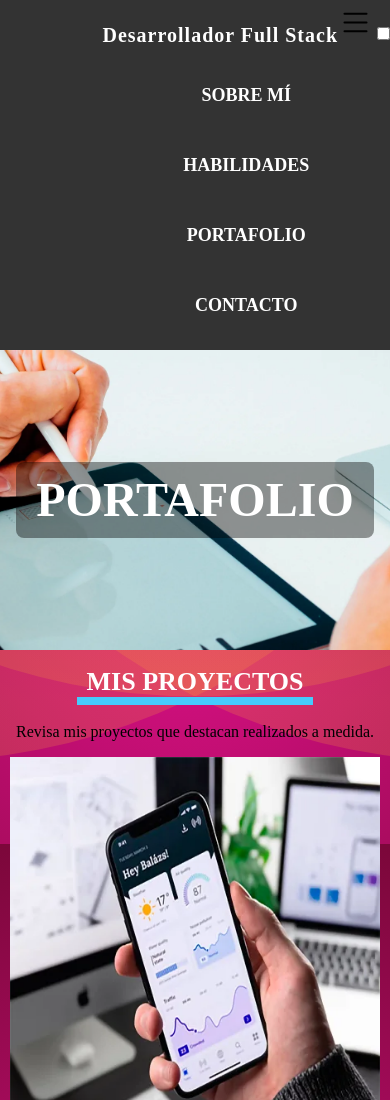
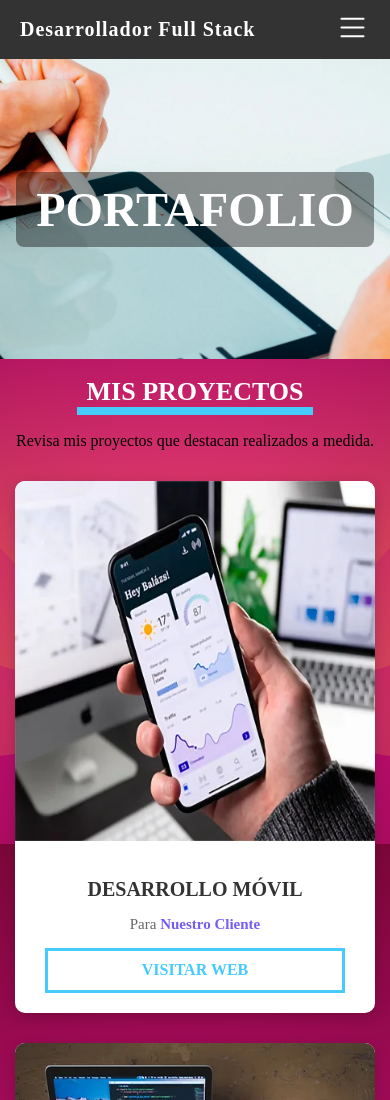
Before and after one commit to JhonyRamos/portafolioramos, a plain HTML site: page portafolio.html in a window 390 px wide. Shown: the top 1100 px of the page. Drawn offline with nearby package versions, Linux system fonts and the light colour scheme.

Commit message:
update css

```diff
--- a/CSS/ESTILOS.CSS
+++ b/CSS/ESTILOS.CSS
@@ -22,62 +22,76 @@ body {
 
 .header-wrapper {
   max-width: 1200px;
-  margin-left: auto;
-  margin-right: auto;
-  padding-top: 5px;
-  padding-bottom: 5px;
-  overflow: hidden;
+  margin: 0 auto;
+  padding: 10px 20px;
 }
 
+/* Navegación general */
+.header-menu {
+  display: flex;
+  align-items: center;
+  justify-content: space-between;
+  flex-wrap: wrap;
+}
+
+/* Logo */
 .header-logo {
-  float: left;
-  height: 60px;
   display: flex;
   align-items: center;
 }
 
 .logo-link {
-  font-size: 1.25rem; /* equivalente a text-xl */
-  font-weight: bold; /* Negrita */
-  letter-spacing: 0.05em; /* equivalente a tracking-wider */
-  color: white;
-  text-decoration: none; /* Sin subrayado */
+  font-size: 1.25rem;
+  font-weight: bold;
+  color: #fff;
+  text-decoration: none;
+  letter-spacing: 0.05em;
 }
 
 .logo-link:hover {
-  color: #00bfff; /* Azul claro en hover */
+  color: #00bfff;
 }
 
-.header-menu {
-  float: right;
+/* Menú hamburguesa */
+.labe_hamburguesa {
+  display: none;
+  cursor: pointer;
 }
 
+.list_icon {
+  color: white;
+}
+
+/* Oculta el checkbox */
+.menu_hamburguesa {
+  display: none;
+}
+
+/* Lista del menú */
 .header-menu-wrapper {
+  display: flex;
+  gap: 20px;
+  list-style: none;
   margin: 0;
   padding: 0;
-  list-style: none;
-  font-size: 0;
 }
 
 .header-menu-item {
-  display: inline-block;
   font-size: 18px;
 }
 
 .header-menu-link {
-  height: 60px;
-  display: inline-block;
-  padding-left: 10px;
-  padding-right: 10px;
+  color: #fff;
+  text-decoration: none;
   text-transform: uppercase;
-  line-height: 60px;
-  color: #ffffff;
-  text-decoration: none;
   font-weight: 700;
+  padding: 10px;
+  transition: background 0.3s;
 }
 
 .header-menu-link:hover {
-  background-color: rgba(0, 0, 0, 0.3);
+  background-color: rgba(255, 255, 255, 0.1);
+  border-radius: 5px;
 }
 
 /* ====================
@@ -359,36 +373,54 @@ body {
   margin-left: auto;
   margin-right: auto;
   text-align: center;
+  padding: 20px 0; /* Añadir padding vertical para separación */
 }
 
 .works-item {
   display: inline-block;
-  width: 31%;
+  width: 31%; /* Para 3 columnas en desktop */
   margin-left: 1%;
   margin-right: 1%;
   background: #ffffff;
   margin-top: 10px;
   text-align: left;
+  vertical-align: top; /* Asegura que los items se alineen en la parte superior */
+  border-radius: 8px; /* Para el efecto de tarjeta */
+  box-shadow: 0 2px 8px rgba(0, 0, 0, 0.1); /* Sombra para el efecto de tarjeta */
+  overflow: hidden; /* Importante para las imágenes */
 }
 
 .works-item-img {
   width: 100%;
+  height: auto; /* Asegura que la altura se ajuste manteniendo la proporción */
+  display: block; /* Elimina espacio extra debajo de la imagen */
+  border-radius: 8px 8px 0 0; /* Esquinas superiores redondeadas */
 }
 
 .works-item-description {
   padding: 10px;
+  padding-bottom: 20px; /* Más padding en la parte inferior para el botón */
 }
+
 .works-item-description .btn-blue {
   display: block;
+  width: calc(100% - 20px); /* Ajusta el ancho para el padding interno */
+  margin: 15px auto 0; /* Centra el botón y da espacio */
+  padding: 10px 0; /* Ajusta el padding del botón */
+  font-size: 16px; /* Ajusta el tamaño de fuente del botón */
 }
+
 .work-item-title {
   font-size: 18px;
   text-transform: uppercase;
   color: #333;
+  margin-bottom: 5px; /* Espacio entre título y cliente */
 }
 
 .work-item-client {
   font-size: 18px;
+  margin-bottom: 10px; /* Espacio entre cliente y contenido */
+  color: #555; /* Color más suave */
 }
 
 .work-item-client a {
@@ -397,7 +429,101 @@ body {
   color: #765bf6;
 }
 
-/**/
+@media (max-width: 768px) {
+  /* ========== HEADER RESPONSIVE (Menú hamburguesa) ========== */
+  .labe_hamburguesa {
+    display: block;
+  }
+
+  .header-menu-wrapper {
+    flex-direction: column;
+    width: 100%;
+    display: none;
+    margin-top: 10px;
+  }
+
+  .menu_hamburguesa:checked + .header-menu-wrapper {
+    display: flex;
+  }
+
+  .header-menu-link {
+    padding: 15px;
+  }
+
+  /* ========== PORTAFOLIO RESPONSIVE ========== */
+  .works-wrapper {
+    padding: 0 15px;
+    display: flex;
+    flex-direction: column;
+    align-items: center;
+  }
+
+  .works-item {
+    width: 100%;
+    max-width: 400px;
+    margin: 15px 0;
+    display: block;
+    box-shadow: 0 4px 15px rgba(0, 0, 0, 0.2);
+    border-radius: 10px;
+  }
+
+  .works-item-description {
+    padding: 20px;
+    text-align: left;
+  }
+
+  .work-item-title {
+    font-size: 20px;
+    margin-bottom: 8px;
+    text-align: center;
+  }
+
+  .work-item-client {
+    font-size: 15px;
+    margin-bottom: 12px;
+    text-align: center;
+    color: #666;
+  }
+
+  .works-item-description ul {
+    list-style: disc;
+    padding-left: 25px;
+    margin-bottom: 15px;
+    text-align: left;
+  }
+
+  .works-item-description ul li {
+    font-size: 14px;
+    line-height: 1.5;
+    margin-bottom: 5px;
+  }
+
+  .works-item-description h4 {
+    font-size: 16px;
+    margin-top: 15px;
+    margin-bottom: 8px;
+    color: #333;
+    text-align: left;
+  }
+
+  .btn-blue {
+    display: block;
+    width: calc(100% - 40px);
+    margin: 15px auto 0;
+    padding: 12px 0;
+    font-size: 16px;
+    text-align: center;
+  }
+
+  .cover-description {
+    font-size: 16px;
+    padding: 15px;
+  }
+}
+/* ==========================
+   SECCIÓN: CONTACTO
+========================== */
+/*contact*/
 .contact-form {
   max-width: 1200px;
   margin-left: auto;
@@ -453,7 +579,7 @@ body {
   width: 100%;
   height: 150px;
 }
-/**/
+/*footer*/
 .footer {
   background: #d1d1d1;
   margin-top: 10px;
@@ -466,7 +592,7 @@ body {
   padding: 10px;
   text-align: center;
 }
-
+/**/
 .footer-text {
   font-size: 18px;
 }
@@ -498,44 +624,4 @@ body {
   color: #080808; /*ajustar color según tu preferencia */
 }
 
-/* === Responsive para móviles menores a 768px === */
-@media (max-width: 768px) {
-  .header-menu-wrapper {
-    display: block;
-    text-align: center;
-  }
-
-  .header-menu-item {
-    display: block;
-    margin: 10px 0;
-  }
-
-  .works-wrapper {
-    padding: 0 10px;
-  }
-
-  .works-item {
-    width: 100%;
-    margin: 10px 0;
-    display: block;
-  }
-
-  .works-item-description {
-    padding: 15px;
-    text-align: center;
-  }
-
-  .btn-blue {
-    display: inline-block;
-  }
-
-  .cover-description {
-    font-size: 16px;
-    padding: 15px;
-  }
-
-  .work-item-title,
-  .work-item-client {
-    text-align: center;
-  }
-}
+/**/
```
